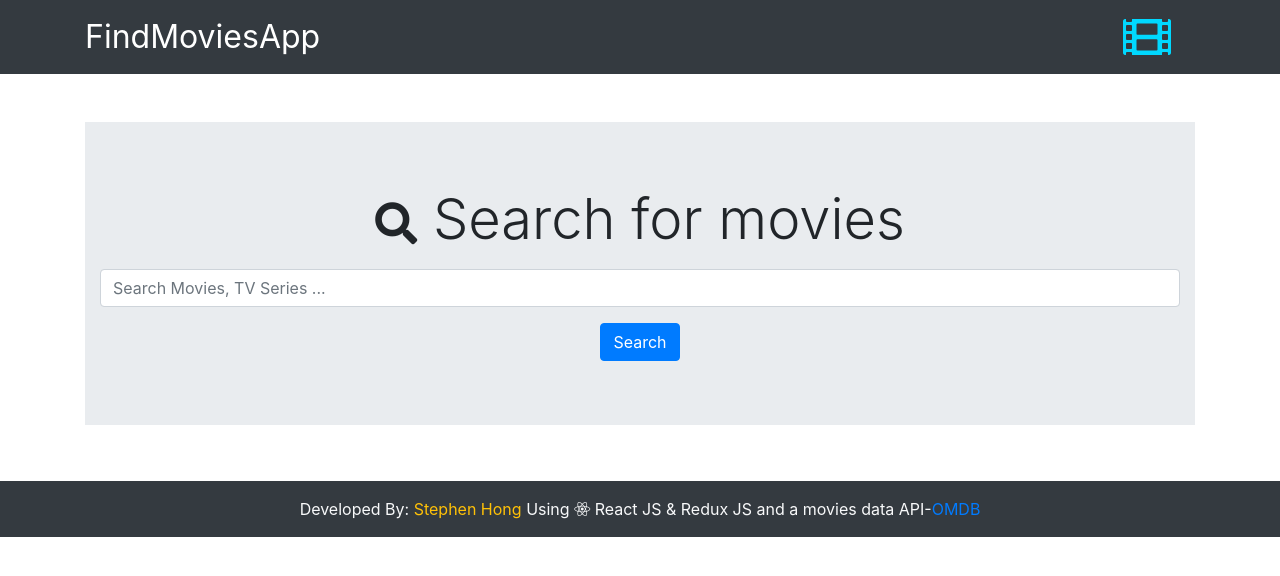
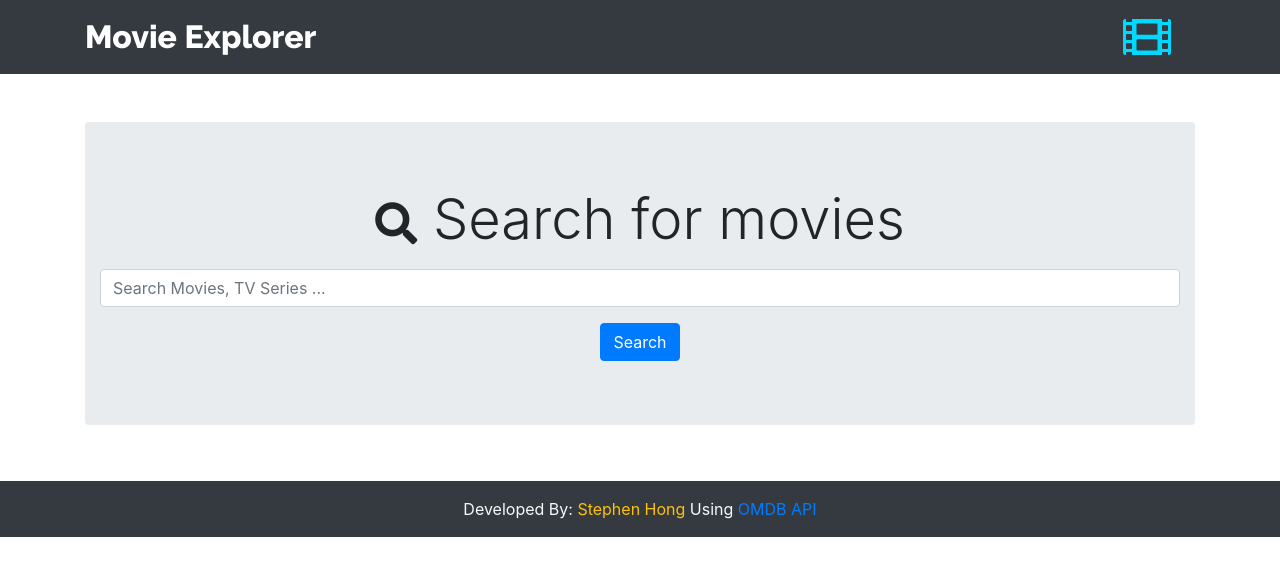
Before and after one commit to azurestefan/reduxmovieapp, a React (Create React App) app: page /movie/1 in a window 1280 px wide. Shown: the top 576 px of the page. Built offline with nearby package versions, Linux system fonts and the light colour scheme.

Commit message:
navbar font change, code cleanup

```diff
--- a/src/components/home/ImageLoader.js
+++ /dev/null
@@ -1,42 +0,0 @@
-import React, { Component } from 'react';
-import { fetchMovie, setLoading } from '../../actions/searchActions';
-import Spinner from '../layout/Spinner';
-
-class ImageLoader extends Component {
-  state = {
-    src: 'movie.Poster',
-    fallbackSrc: `https://via.placeholder.com/295x295`,
-    loaded: false,
-    error: false,
-  };
-  componentDidMount() {
-    this.props.fetchMovie(this.props.match.params.id);
-    this.props.setLoading();
-  }
-  onImageLoaded = () => {
-    this.setState({ loaded: true });
-  };
-
-  onImageError = () => {
-    this.setState({ error: true });
-  };
-
-  render() {
-    const { movie } = this.props;
-    const { src, loaded, fallbackSrc, error } = this.state;
-    let imgSrc = movie.Poster === 'N/A' ? "https://via.placeholder.com/295x295" : movie.Poster;
-
-    return (
-      <div className='image-container'>
-        <img src={imgSrc} onLoad={this.onImageLoaded} onError={this.onImageError} alt='default' />
-        {!loaded && (
-          <div className='image-container-overlay'>
-            <Spinner />
-          </div>
-        )}
-      </div>
-    );
-  }
-}
-
-export default ImageLoader;
--- a/src/components/home/Landing.js
+++ b/src/components/home/Landing.js
@@ -1,5 +1,4 @@
 import React, { Component } from 'react';
-
 import { connect } from 'react-redux';
 import SearchForm from './SearchForm';
 import MoviesContainer from './MoviesContainer';
--- a/src/components/home/Movie.js
+++ b/src/components/home/Movie.js
@@ -3,7 +3,6 @@ import { connect } from 'react-redux';
 import { Link } from 'react-router-dom';
 import { fetchMovie, setLoading } from '../../actions/searchActions';
 import Spinner from '../layout/Spinner';
-import ImageLoader from './ImageLoader';
 
 export class Movie extends Component {
   componentDidMount() {
--- a/src/components/home/MovieCard.js
+++ b/src/components/home/MovieCard.js
@@ -1,6 +1,5 @@
 import React, { Component } from 'react';
 import { Link } from 'react-router-dom';
-import ImageLoader from './ImageLoader';
 
 export class MovieCard extends Component {
   render() {
--- a/src/components/home/SearchForm.js
+++ b/src/components/home/SearchForm.js
@@ -14,7 +14,7 @@ export class SearchForm extends Component {
 
   render() {
     return (
-      <div className='jumbotron jumbotron-fluid mt-5 text-center'>
+      <div className='jumbotron jumbotron-fluid mt-5 text-center rounded'>
         <div className='container'>
           <h1 className='display-4 mb-3'>
             <i className='fa fa-search fa-xs' /> Search for movies
--- a/src/components/layout/Footer.js
+++ b/src/components/layout/Footer.js
@@ -6,10 +6,9 @@ function Footer() {
       <div className='row'>
         <div className='col-md-12'>
           <div className='footer p-3 mt-4 text-center bg-dark text-light'>
-            Developed By: <span className='text-warning font-weight-normal'>Stephen Hong</span> Using <i className='fab fa-react' /> React JS &amp;
-            Redux JS and a movies data API-
+            Developed By: <span className='text-warning font-weight-normal'>Stephen Hong</span> Using <span></span>
             <a href='http://www.omdbapi.com/' target='_blank' rel='noopener noreferrer'>
-              OMDB
+              OMDB API
             </a>
           </div>
         </div>
--- a/src/components/layout/Navbar.js
+++ b/src/components/layout/Navbar.js
@@ -4,11 +4,11 @@ import { Link } from 'react-router-dom';
 function Navbar() {
   return (
     <header>
-      <nav className='navbar navbar-light bg-dark mb-5'>
+      <nav className='navbar navbar-light bg-dark mb-5 w-100'>
         <div className='container'>
           <div className='navbar-header'>
             <Link className='navbar-brand text-white text-lg brand-text' to='/'>
-              FindMoviesApp
+              Movie Explorer
             </Link>
           </div>
           <ul className='navbar-nav ml-auto text-light d-inline-block'>
--- a/src/css/App.css
+++ b/src/css/App.css
@@ -1,3 +1,9 @@
+@import url('https://fonts.googleapis.com/css2?family=Raleway:wght@800&display=swap');
+
+.App {
+  font-family: 'Raleway', sans-serif;
+}
+
 #movies img,
 #movie img {
   width: 100%;
@@ -8,9 +14,6 @@
 #react-logo {
   color: #00d8ff;
 }
-#imdb-logo {
-  color: #f5de50;
-}
 @media (min-width: 960px) {
   #movies .col-md-3 .well {
     height: 390px;
--- a/src/css/index.css
+++ b/src/css/index.css
@@ -1,13 +1,15 @@
+nav {
+  font-family: 'Raleway', sans-serif;
+}
+
 body {
   margin: 0;
-  font-family: -apple-system, BlinkMacSystemFont, 'Segoe UI', 'Roboto', 'Oxygen',
-    'Ubuntu', 'Cantarell', 'Fira Sans', 'Droid Sans', 'Helvetica Neue',
+  font-family: -apple-system, BlinkMacSystemFont, 'Segoe UI', 'Roboto', 'Oxygen', 'Ubuntu', 'Cantarell', 'Fira Sans', 'Droid Sans', 'Helvetica Neue',
     sans-serif;
   -webkit-font-smoothing: antialiased;
   -moz-osx-font-smoothing: grayscale;
 }
 
 code {
-  font-family: source-code-pro, Menlo, Monaco, Consolas, 'Courier New',
-    monospace;
+  font-family: source-code-pro, Menlo, Monaco, Consolas, 'Courier New', monospace;
 }
--- a/src/index.js
+++ b/src/index.js
@@ -11,7 +11,4 @@ ReactDOM.render(
   document.getElementById('root')
 );
 
-// If you want to start measuring performance in your app, pass a function
-// to log results (for example: reportWebVitals(console.log))
-// or send to an analytics endpoint. Learn more: https://bit.ly/CRA-vitals
 reportWebVitals();
--- a/src/store.js
+++ b/src/store.js
@@ -6,10 +6,10 @@ import rootReducer from './reducers';
 const middleware = [thunk];
 const initialState = {};
 const store = createStore(
-    rootReducer,
-    initialState,
-    composeWithDevTools(applyMiddleware(...middleware))
-    );
-    //spread operator applies other middleware needed for this store.
+  rootReducer,
+  initialState,
+  //spread operator applies other middleware needed for this store.
+  composeWithDevTools(applyMiddleware(...middleware))
+);
 
 export default store;
```
